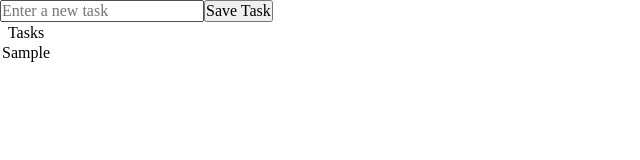
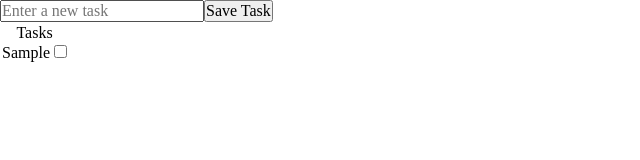
Before and after one commit to Rubendvb/react-taskapp-localstorage, a React (Vite) app: page / in a window 1280 px wide. Both pictures are taken after typing "Sample" into the empty fields and a click on the button "Save Task". Shown: the top 160 px of the page, without its empty margins (0-640 px from the left). Built offline with nearby package versions, Linux system fonts and the light colour scheme.

Commit message:
toggle task

```diff
--- a/src/App.jsx
+++ b/src/App.jsx
@@ -3,6 +3,7 @@ import { useEffect, useState } from 'react'
 import TaskCreator from './components/TaskCreator'
 
 import './App.css'
+import TaskTable from './components/TaskTable'
 
 function App() {
   const [tasksItems, setTasksItems] = useState([])
@@ -11,6 +12,14 @@ function App() {
     if (!tasksItems.find((task) => task.name === taskName)) {
       setTasksItems([...tasksItems, { name: taskName, done: false }])
     }
+  }
+
+  function toggleTask(task) {
+    const taskFind = tasksItems.map((t) =>
+      t.name === task.name ? { ...t, done: !t.done } : t
+    )
+
+    setTasksItems(taskFind)
   }
 
   useEffect(() => {
@@ -29,20 +38,7 @@ function App() {
     <>
       <TaskCreator createNewTask={createNewTask} />
 
-      <table>
-        <thead>
-          <tr>
-            <th>Tasks</th>
-          </tr>
-        </thead>
-        <tbody>
-          {tasksItems.map((task) => (
-            <tr key={task.name}>
-              <td>{task.name}</td>
-            </tr>
-          ))}
-        </tbody>
-      </table>
+      <TaskTable tasksItems={tasksItems} toggleTask={toggleTask} />
     </>
   )
 }
--- /dev/null
+++ b/src/components/TaskRow.jsx
@@ -0,0 +1,21 @@
+import PropTypes from 'prop-types'
+
+export default function TaskRow({ task, toggleTask }) {
+  return (
+    <tr>
+      <td>
+        {task.name}{' '}
+        <input
+          type="checkbox"
+          checked={task.done}
+          onChange={() => toggleTask(task)}
+        />
+      </td>
+    </tr>
+  )
+}
+
+TaskRow.propTypes = {
+  task: PropTypes.object.isRequired,
+  toggleTask: PropTypes.func.isRequired,
+}
--- /dev/null
+++ b/src/components/TaskTable.jsx
@@ -0,0 +1,26 @@
+import PropTypes from 'prop-types'
+import TaskRow from './TaskRow'
+
+export default function TaskTable({ tasksItems, toggleTask }) {
+  return (
+    <>
+      <table>
+        <thead>
+          <tr>
+            <th>Tasks</th>
+          </tr>
+        </thead>
+        <tbody>
+          {tasksItems.map((task) => (
+            <TaskRow key={task.name} task={task} toggleTask={toggleTask} />
+          ))}
+        </tbody>
+      </table>
+    </>
+  )
+}
+
+TaskTable.propTypes = {
+  tasksItems: PropTypes.array.isRequired,
+  toggleTask: PropTypes.func.isRequired,
+}
--- a/src/main.jsx
+++ b/src/main.jsx
@@ -1,4 +1,3 @@
-import React from 'react'
 import ReactDOM from 'react-dom/client'
 import App from './App.jsx'
 import './index.css'
```
